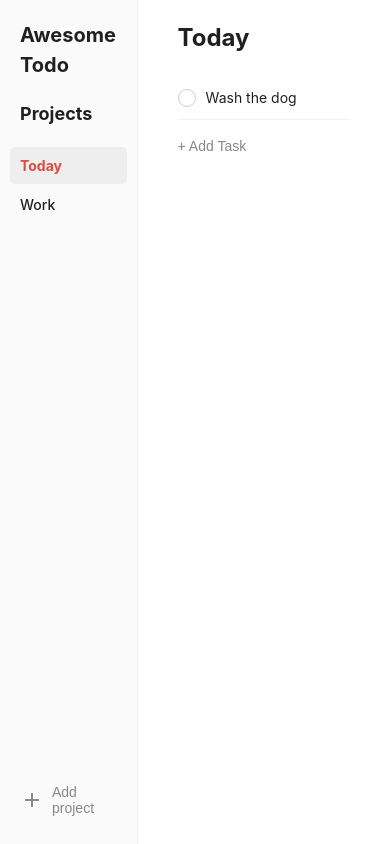
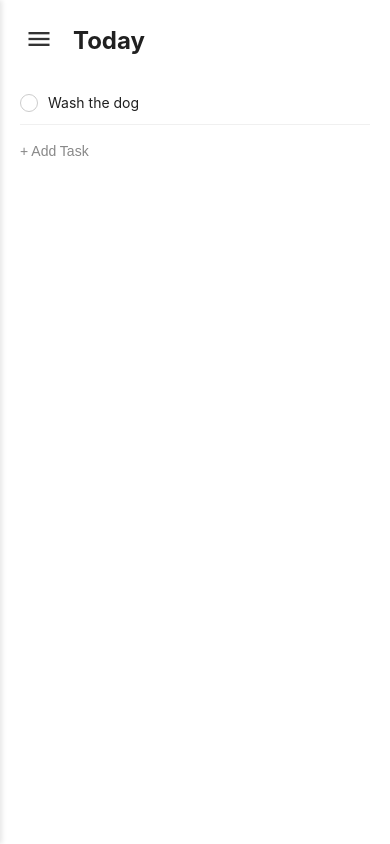
Before and after one commit to shazomii/awesome-todo, a website built with webpack: page src/template.html in a window 390 px wide. Built offline with nearby package versions, Linux system fonts and the light colour scheme.

Commit message:
feat: Make sidebar mobile responsive

```diff
--- a/src/dom.js
+++ b/src/dom.js
@@ -1,4 +1,9 @@
 export const domElements = {
+    // App structure
+    sidebar: document.querySelector(".sidebar"),
+    menuBtn: document.querySelector("#menu-btn"),
+    closeSidebarBtn: document.querySelector("#close-sidebar-btn"),
+
     // Project elements
     addProjectBtn: document.querySelector("#add-project-btn"),
     newProjectForm: document.querySelector(".new-project-form"),
--- a/src/handlers.js
+++ b/src/handlers.js
@@ -4,7 +4,14 @@ import { renderAll, showProjectForm, showTodoForm } from './ui.js';
 import { createProject } from './project.js';
 import { createTodo } from './todo.js';
 
+function toggleSidebar() {
+    domElements.sidebar.classList.toggle('open');
+}
+
 export function initializeEventListeners() {
+    domElements.menuBtn.addEventListener('click', toggleSidebar);
+    domElements.closeSidebarBtn.addEventListener('click', toggleSidebar);
+
     domElements.addProjectBtn.addEventListener("click", () => showProjectForm(true));
 
     domElements.cancelAddProjectBtn.addEventListener("click", (e) => {
@@ -47,6 +54,9 @@ export function initializeEventListeners() {
             if (newActiveProject) {
                 appState.activeProject = newActiveProject;
                 renderAll(appState);
+                if (window.innerWidth <= 768) {
+                    toggleSidebar();
+                }
             }
         }
     });
--- a/src/styles.css
+++ b/src/styles.css
@@ -194,6 +194,26 @@ body {
     color: #333;
 }
 
+.menu-btn, .close-sidebar-btn {
+    display: none; /* Hidden by default on desktop */
+    background: none;
+    border: none;
+    cursor: pointer;
+    padding: 5px;
+}
+
+.menu-btn .material-icons, .close-sidebar-btn .material-icons {
+    font-size: 28px;
+    color: #333;
+}
+
+.main-header {
+    display: flex;
+    align-items: center;
+    gap: 15px;
+    margin-bottom: 20px;
+}
+
 .app-container {
     display: flex;
     height: 100vh;
@@ -206,11 +226,19 @@ body {
     display: flex;
     flex-direction: column;
     border-right: 1px solid #f0f0f0;
+    transition: transform 0.3s ease-in-out;
+}
+
+.sidebar-header {
+    display: flex;
+    justify-content: space-between;
+    align-items: center;
+    padding: 0 10px 20px 10px;
 }
 
 .sidebar h1 {
     font-size: 20px;
-    padding: 0 10px 20px 10px;
+    padding: 0;
 }
 
 .sidebar h2 {
@@ -227,7 +255,7 @@ body {
 #project-title {
     font-size: 24px;
     font-weight: bold;
-    margin-bottom: 20px;
+    margin-bottom: 0;
 }
 
 #project-list {
@@ -331,3 +359,28 @@ body {
     background-color: #ddd;
     color: #333;
 }
+
+@media (max-width: 768px) {
+    .sidebar {
+        position: fixed;
+        left: 0;
+        top: 0;
+        height: 100%;
+        z-index: 1000;
+        transform: translateX(-100%);
+        background-color: #fafafa;
+        box-shadow: 2px 0 5px rgba(0,0,0,0.1);
+    }
+
+    .sidebar.open {
+        transform: translateX(0);
+    }
+
+    .menu-btn, .close-sidebar-btn {
+        display: block;
+    }
+
+    .main-content {
+        padding: 20px;
+    }
+}
--- a/src/template.html
+++ b/src/template.html
@@ -10,7 +10,12 @@
 <body>
     <div class="app-container">
         <div class="sidebar">
-            <h1>Awesome Todo</h1>
+            <div class="sidebar-header">
+                <h1>Awesome Todo</h1>
+                <button id="close-sidebar-btn" class="close-sidebar-btn">
+                    <span class="material-icons">close</span>
+                </button>
+            </div>
             <h2>Projects</h2>
             <div id="project-list">
             </div>
@@ -25,7 +30,12 @@
         </div>
 
         <div class="main-content">
-            <h2 id="project-title"></h2>
+            <div class="main-header">
+                <button id="menu-btn" class="menu-btn">
+                    <span class="material-icons">menu</span>
+                </button>
+                <h2 id="project-title"></h2>
+            </div>
             <div id="todo-list-container">
             </div>
             <button id="show-add-todo-form-btn">+ Add Task</button>
```
